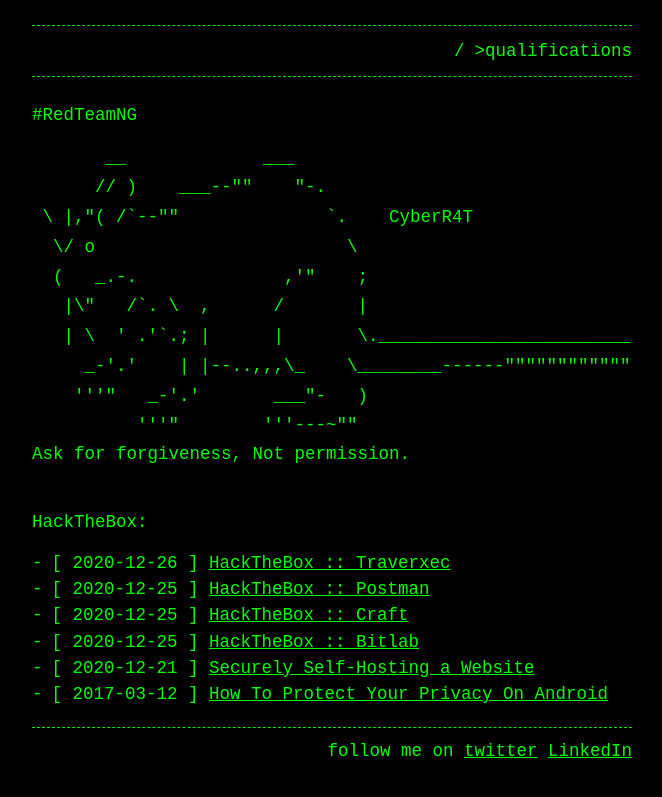
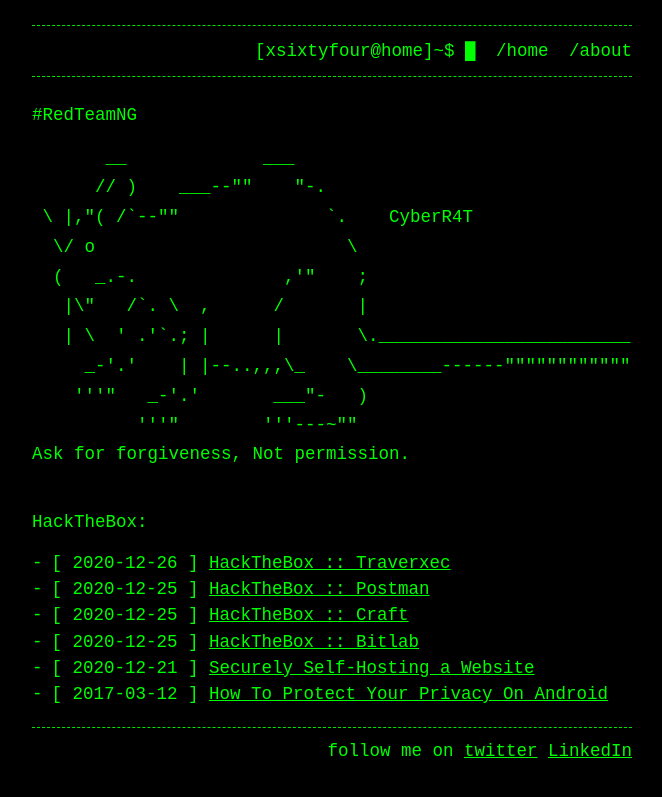
Before and after one commit to handyteddy/Ratilovich, a Jekyll site: the page built from index.md, in a window 1280 px wide. Shown: the top 797 px of the page, without its empty margins (308-970 px from the left). Built offline with Jekyll 4.4.1, drawn with Linux system fonts in a browser that asks for light colours.

Commit message:
Update header.html

```diff
--- a/_includes/header.html
+++ b/_includes/header.html
@@ -1,13 +1,20 @@
-{%- assign page_paths = site.header_pages | default: default_paths -%}
 <header>
   <div class="menu">
     <ul>
-      {%- for path in page_paths -%}
-        {%- assign my_page = site.pages | where: "path", path | first -%}
-        {%- if my_page.title -%}
-        <li><a href="{{ my_page.url | relative_url }}">{{ my_page.title | escape }}</a></li>
-        {%- endif -%}
-      {%- endfor -%}
+      <li class="menu-first-child">
+        <span>
+          [xsixtyfour@home]~$
+          <span class="blink">
+            █
+          </span>
+        </span>
+      </li>
+      <li>
+        <a href="/">/home</a>
+      </li>
+      <li>
+        <a href="/about/">/about</a>
+      </li>
     </ul>
   </div>
 </header>
```
